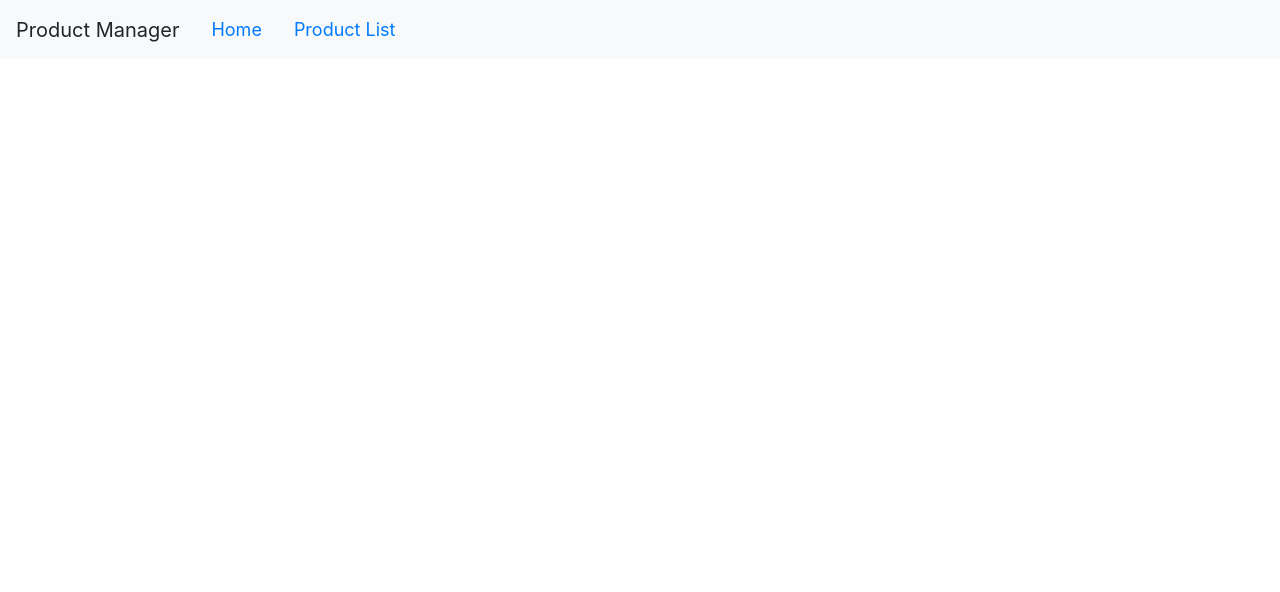
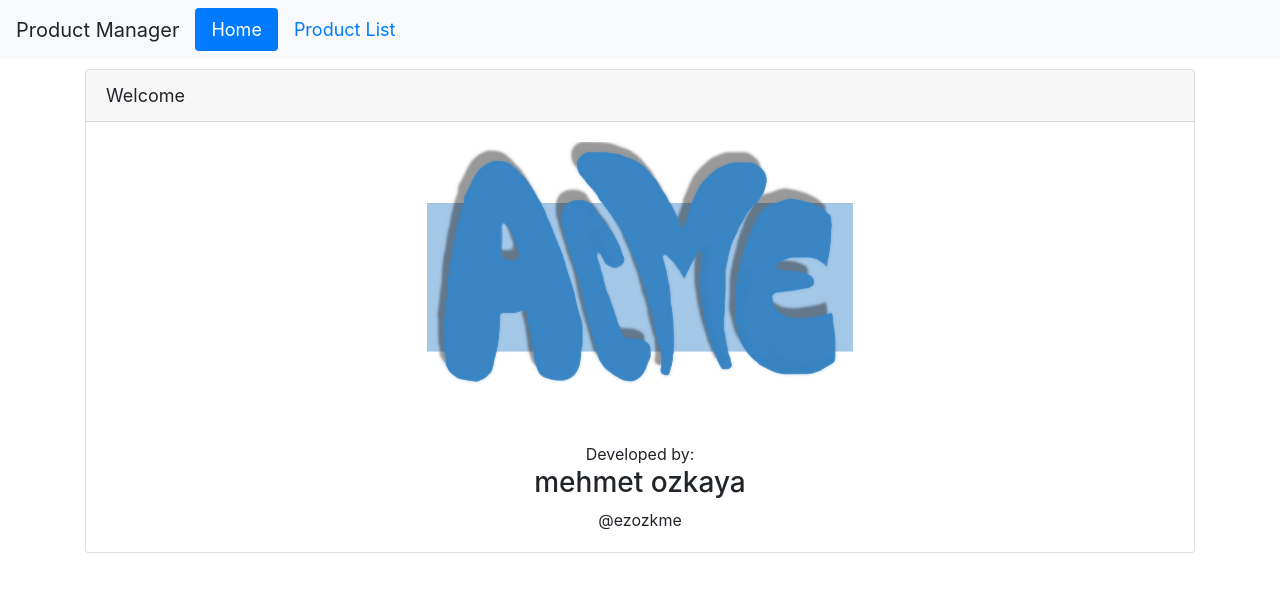
Before and after one commit to mehmetozkaya/Steadman, an Angular app in the folder SteadmanWeb/: page /welcome in a window 1280 px wide. Before the commit this address led to /. Shown: the top 592 px of the page. Built offline with nearby package versions, Linux system fonts and the light colour scheme.

Commit message:
refactors

```diff
--- a/SteadmanWeb/src/app/app.module.ts
+++ b/SteadmanWeb/src/app/app.module.ts
@@ -27,6 +27,7 @@ import { WelcomeComponent } from './home/welcome.component';
     RouterModule.forRoot([
       { path: 'products', component: ProductListComponent },
       { path: 'products/:id', component: ProductDetailComponent },
+      { path: 'welcome', component: WelcomeComponent },
       { path: '', redirectTo: 'welcome', pathMatch: 'full' },
       { path: '**', redirectTo: 'welcome', pathMatch: 'full' }
     ])
--- a/SteadmanWeb/src/app/home/welcome.component.html
+++ b/SteadmanWeb/src/app/home/welcome.component.html
@@ -12,12 +12,12 @@
 
       <div class="text-center">Developed by:</div>
       <div class="text-center">
-        <h3>Deborah Kurata</h3>
+        <h3>mehmet ozkaya</h3>
       </div>
 
-      <div class="text-center">@deborahkurata</div>
+      <div class="text-center">@ezozkme</div>
       <div class="text-center">
-        <a href="http://www.bit.ly/DeborahKsBlog">www.bit.ly/DeborahKsBlog</a>
+
       </div>
     </div>
   </div>
--- a/SteadmanWeb/src/app/products/product-list.component.ts
+++ b/SteadmanWeb/src/app/products/product-list.component.ts
@@ -3,7 +3,6 @@ import { IProduct } from "./product";
 import { ProductService } from "./product.service";
 
 @Component({
-    selector: 'pm-products',
     templateUrl: './product-list.component.html',
     styleUrls: ['./product-list.component.css']
 })
```
